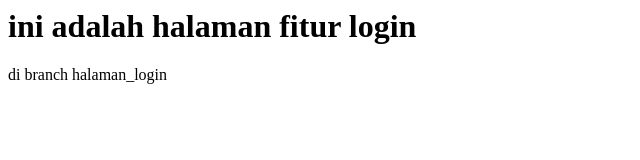
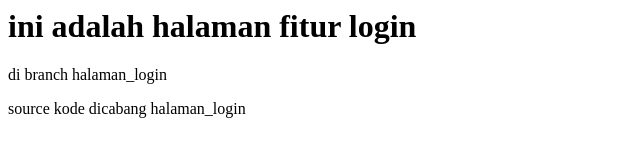
Before and after one commit to desisusan/belajar_git, a plain HTML site: page login.html in a window 1280 px wide. Shown: the whole page, without its empty margins (0-640 px from the left). Drawn offline with Linux system fonts and the light colour scheme.

Commit message:
perubahan pada cabang halaman_login

```diff
--- a/login.html
+++ b/login.html
@@ -5,5 +5,6 @@
 	</head>
 	<body>
 		<h1>ini adalah halaman fitur login</h1>di branch halaman_login</h1>
+		<p>source kode dicabang halaman_login</p>
 	</body>
 </html>
```
